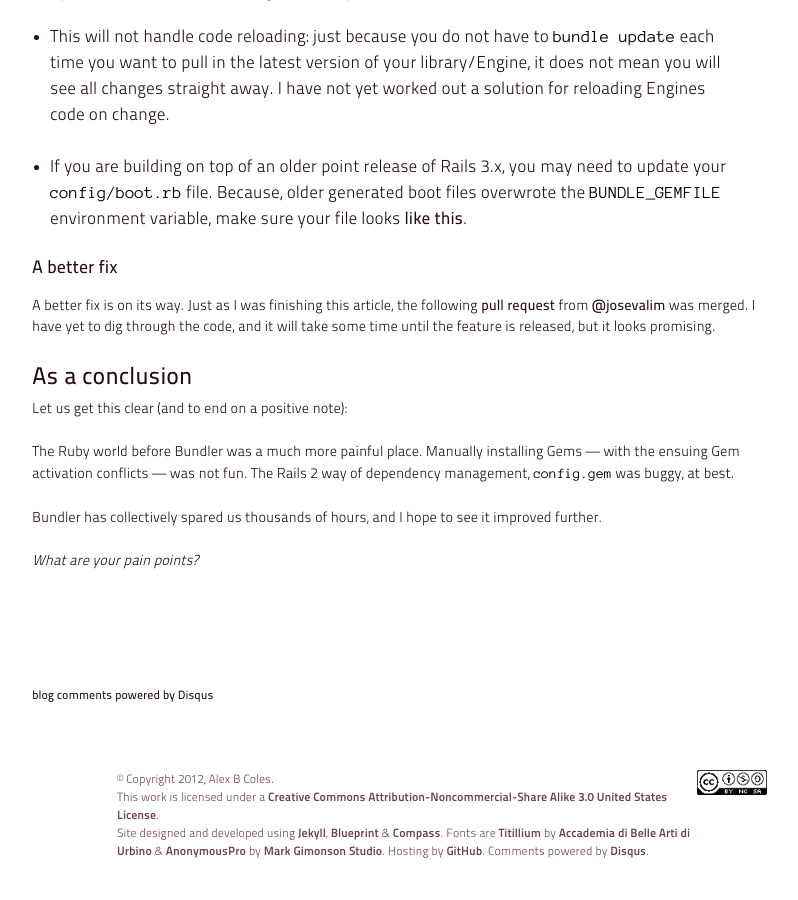
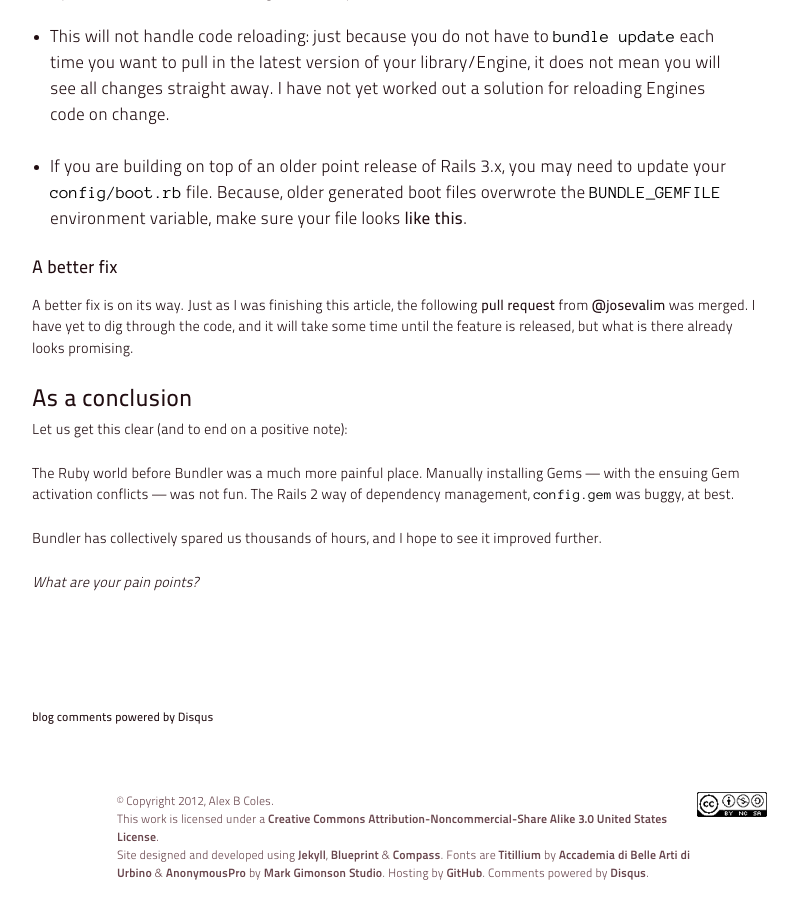
Before and after one commit to myabc/myabc.github.com, a Jekyll site: the page built from _posts/2012-3-18-bundler-pain-points.markdown, in a window 1280 px wide and 900 px high, scrolled down 4005 px. Shown: the whole window, without its empty margins (243-1041 px from the left). Built offline with Jekyll 4.4.1, drawn with Linux system fonts in a browser that asks for light colours; nearby versions of some CDN libraries; Markdown is read by kramdown in place of the engine named in the settings; comment, search, counter and statistics services are not loaded; before the commit the page ends 4883 px from its top, so only the background shows below that.

Commit message:
'Bundler Pain Points'; Slight wording change to III. fixes

```diff
--- a/_posts/2012-3-18-bundler-pain-points.markdown
+++ b/_posts/2012-3-18-bundler-pain-points.markdown
@@ -173,7 +173,7 @@ Two points to bear in mind when using this technique with Rails:
 
 ### A better fix
 
-A better fix is on its way. Just as I was finishing this article, the following [pull request](https://github.com/carlhuda/bundler/pull/1779) from [@josevalim] was merged. I have yet to dig through the code, and it will take some time until the feature is released, but it looks promising.
+A better fix is on its way. Just as I was finishing this article, the following [pull request](https://github.com/carlhuda/bundler/pull/1779) from [@josevalim] was merged. I have yet to dig through the code, and it will take some time until the feature is released, but what is there already looks promising.
 
 ## As a conclusion
 
```
